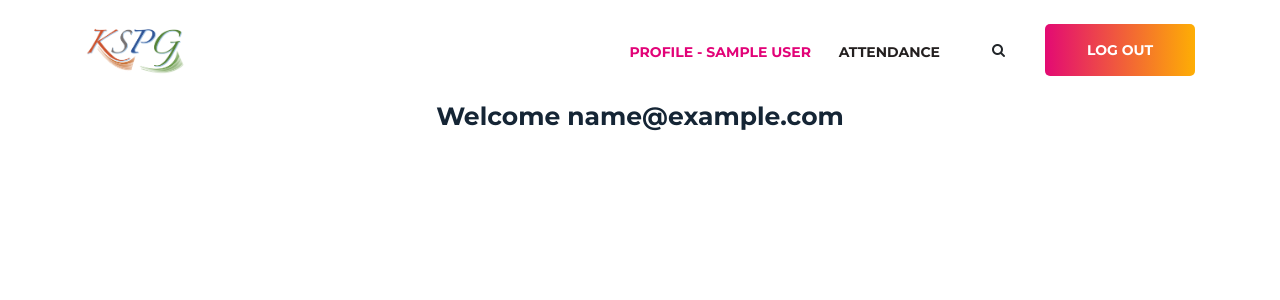
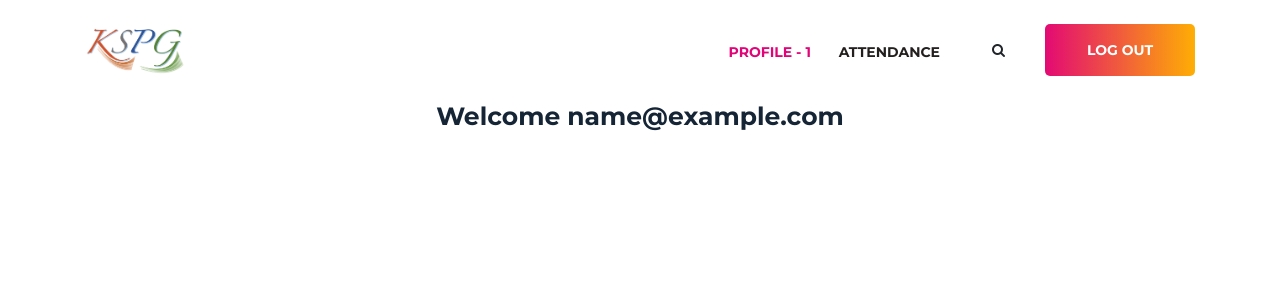
Before and after one commit to rahulpanda95/kspgindia.com, a PHP site: page /utkarsh/portal.php in a window 1280 px wide. Shown: the top 300 px of the page. Run offline with PHP 8.4, Linux system fonts and the light colour scheme; the visitor is signed in with stand-in values (Sample User, id 1); data that the repository does not hold is empty; some libraries are stand-ins or nearby versions.

Commit message:
add utkarsh new

```diff
--- a/utkarsh/portal.php
+++ b/utkarsh/portal.php
@@ -70,7 +70,7 @@ if (!isset($_SESSION["email"])) {
                         <!-- Nav Start -->
                         <div class="classynav">
                             <ul>
-                                <li class="active"><a href="#">Profile - <?php echo $_SESSION["Name"]; ?></a></li>
+                                <li class="active"><a href="#">Profile - <?php echo $_SESSION["empid"]; ?></a></li>
                                 <li><a href="#">Attendance</a></li>
                             </ul>
 
```
